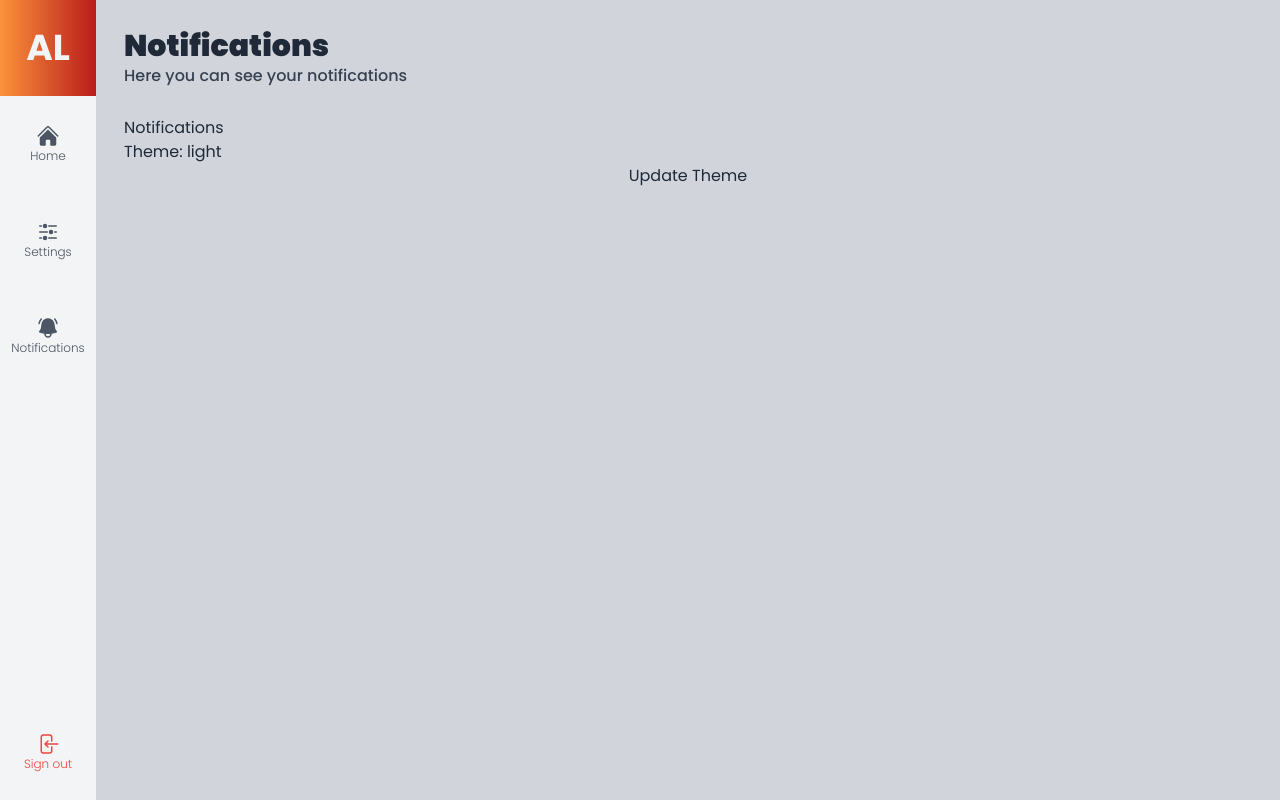
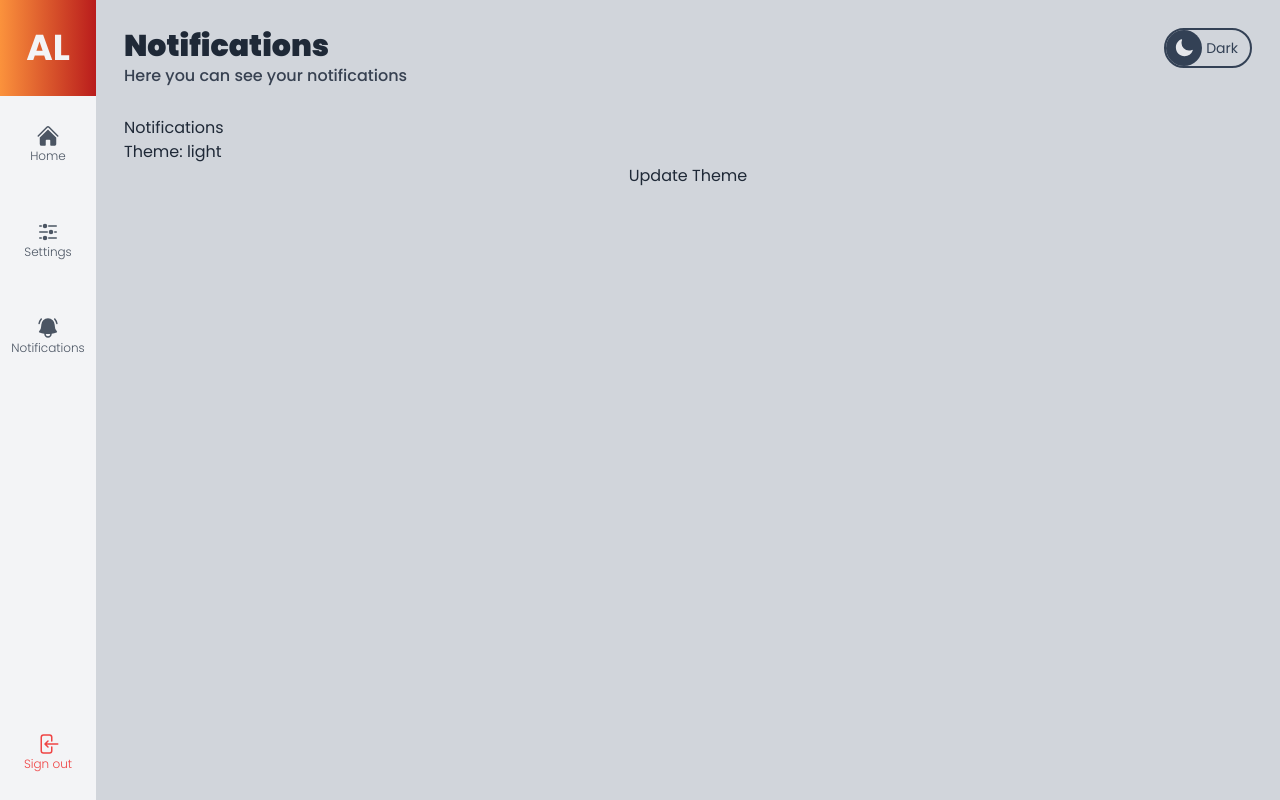
Before and after one commit to aryella-lacerda/learn-nextjs-admin-template, a Next.js app: page /notifications in a window 1280 px wide. Built offline with nearby package versions, Linux system fonts and the light colour scheme.

Commit message:
refactor: add theme toggle to layout header

```diff
--- a/src/components/icons/index.tsx
+++ b/src/components/icons/index.tsx
@@ -53,3 +53,29 @@
     />
   </svg>
 );
+
+export const SunIcon = (
+  <svg
+    xmlns="http://www.w3.org/2000/svg"
+    viewBox="0 0 24 24"
+    fill="currentColor"
+    className="w-5 h-5"
+  >
+    <path d="M12 2.25a.75.75 0 01.75.75v2.25a.75.75 0 01-1.5 0V3a.75.75 0 01.75-.75zM7.5 12a4.5 4.5 0 119 0 4.5 4.5 0 01-9 0zM18.894 6.166a.75.75 0 00-1.06-1.06l-1.591 1.59a.75.75 0 101.06 1.061l1.591-1.59zM21.75 12a.75.75 0 01-.75.75h-2.25a.75.75 0 010-1.5H21a.75.75 0 01.75.75zM17.834 18.894a.75.75 0 001.06-1.06l-1.59-1.591a.75.75 0 10-1.061 1.06l1.59 1.591zM12 18a.75.75 0 01.75.75V21a.75.75 0 01-1.5 0v-2.25A.75.75 0 0112 18zM7.758 17.303a.75.75 0 00-1.061-1.06l-1.591 1.59a.75.75 0 001.06 1.061l1.591-1.59zM6 12a.75.75 0 01-.75.75H3a.75.75 0 010-1.5h2.25A.75.75 0 016 12zM6.697 7.757a.75.75 0 001.06-1.06l-1.59-1.591a.75.75 0 00-1.061 1.06l1.59 1.591z" />
+  </svg>
+);
+
+export const MoonIcon = (
+  <svg
+    xmlns="http://www.w3.org/2000/svg"
+    viewBox="0 0 24 24"
+    fill="currentColor"
+    className="w-5 h-5"
+  >
+    <path
+      fillRule="evenodd"
+      d="M9.528 1.718a.75.75 0 01.162.819A8.97 8.97 0 009 6a9 9 0 009 9 8.97 8.97 0 003.463-.69.75.75 0 01.981.98 10.503 10.503 0 01-9.694 6.46c-5.799 0-10.5-4.701-10.5-10.5 0-4.368 2.667-8.112 6.46-9.694a.75.75 0 01.818.162z"
+      clipRule="evenodd"
+    />
+  </svg>
+);
--- a/src/components/template/header.tsx
+++ b/src/components/template/header.tsx
@@ -1,3 +1,4 @@
+import { ThemeToggle } from "./theme-toggle";
 import { Title } from "./title";
 
 type Props = {
@@ -7,8 +8,11 @@
 
 export const Header = ({ title, subtitle }: Props) => {
   return (
-    <div>
+    <div className="flex justify-between">
       <Title title={title} subtitle={subtitle} />
+      <div className="">
+        <ThemeToggle />
+      </div>
     </div>
   );
 };
--- /dev/null
+++ b/src/components/template/theme-toggle.tsx
@@ -0,0 +1,42 @@
+import { useTheme } from "../../contexts/theme-context";
+import { MoonIcon, SunIcon } from "../icons";
+
+export const ThemeToggle = () => {
+  const { theme, setTheme, THEMES } = useTheme();
+
+  return theme === THEMES.DARK ? (
+    <div
+      onClick={() => {
+        setTheme(THEMES.LIGHT);
+      }}
+      className={`
+        hidden sm:flex border-2 border-gray-200 hover:bg-gray-200 text-gray-200 hover:text-slate-700
+        rounded-full items-center cursor-pointer
+      `}
+    >
+      <div>
+        <div className="pl-2 lg:pl-3 text-sm">Light</div>
+      </div>
+      <div className="ml-1 bg-gray-200 rounded-full px-1 py-1 lg:px-2 lg:py-2 text-slate-700">
+        {SunIcon}
+      </div>
+    </div>
+  ) : (
+    <div
+      onClick={() => {
+        setTheme(THEMES.DARK);
+      }}
+      className={`
+        flex border-2 border-slate-700 hover:bg-slate-700 text-slate-700 hover:text-gray-200
+        rounded-full items-center cursor-pointer
+      `}
+    >
+      <div className="mr-1 bg-slate-700 rounded-full px-1 py-1 lg:px-2 lg:py-2 text-gray-200">
+        {MoonIcon}
+      </div>
+      <div>
+        <div className="pr-2 lg:pr-3 text-sm">Dark</div>
+      </div>
+    </div>
+  );
+};
--- a/src/contexts/theme-context.tsx
+++ b/src/contexts/theme-context.tsx
@@ -13,7 +13,7 @@
 
 type Themes = ValueOf<typeof THEMES>;
 
-type ThemeContext = {
+export type ThemeContext = {
   THEMES: typeof THEMES;
   theme: Themes;
   setTheme: (theme: Themes) => void;
```
